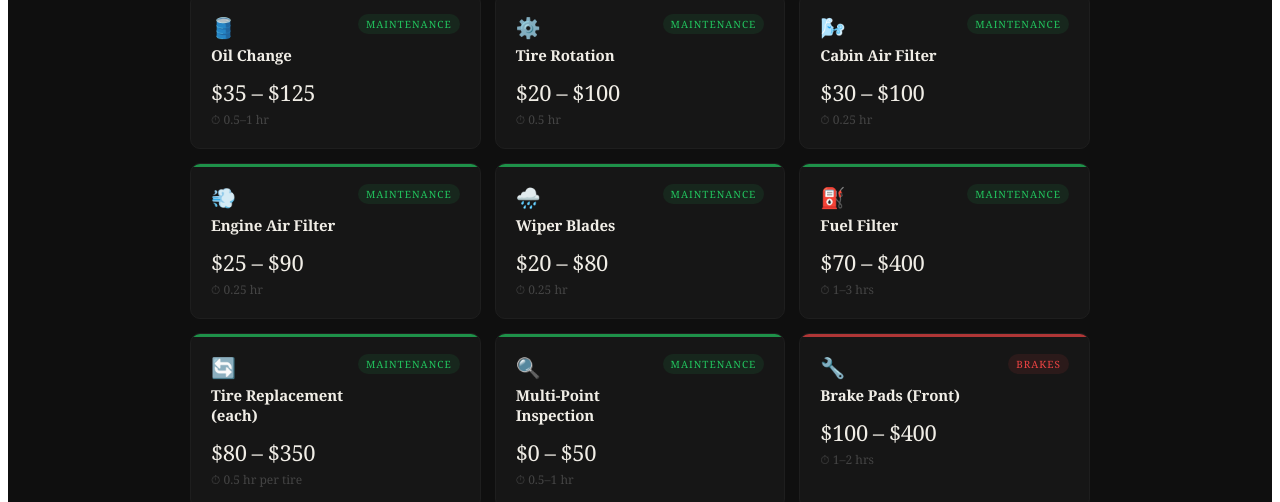
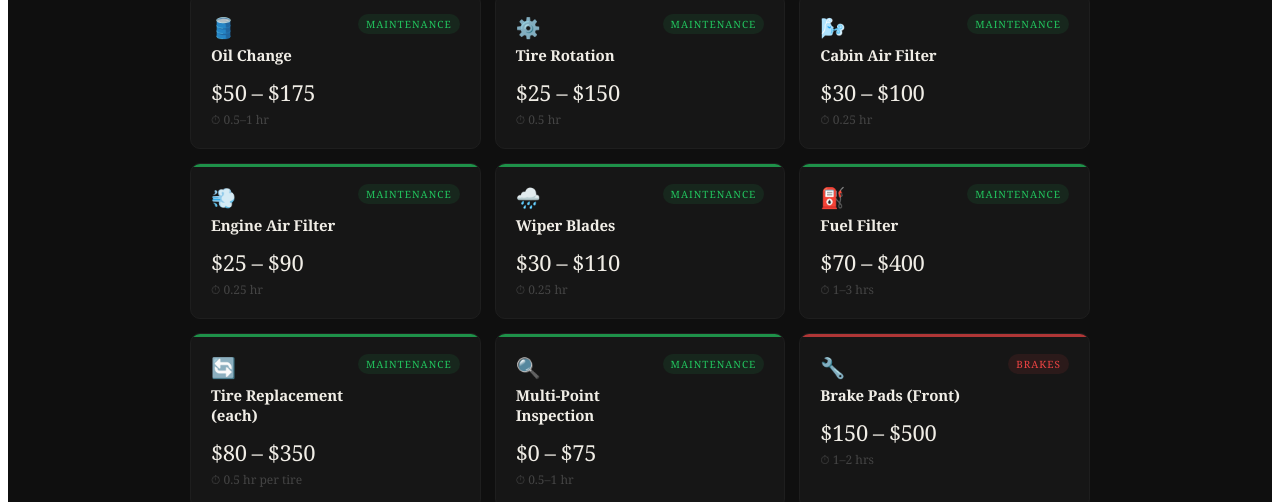
Before and after one commit to MatthewSeman2000/repairiq, a React (Create React App) app: page / in a window 1280 px wide. Shown: the part 326-828 px from the top of the page. Built offline with nearby package versions, Linux system fonts and the light colour scheme.

Commit message:
Update pricing to 2026 rates

```diff
--- a/src/App.jsx
+++ b/src/App.jsx
@@ -8,18 +8,18 @@ const repairData = {
   "Oil Change": {
     icon: "🛢️", category: "Maintenance",
     costs: {
-      "Conventional": { low: 35, high: 75 },
-      "Synthetic Blend": { low: 55, high: 95 },
-      "Full Synthetic": { low: 65, high: 125 },
+      "Conventional": { low: 50, high: 100 },
+      "Synthetic Blend": { low: 75, high: 130 },
+      "Full Synthetic": { low: 100, high: 175 },
     },
     labor: "0.5–1 hr",
-    notes: "Varies by oil type and drain plug accessibility. DIY-friendly.",
+    notes: "Prices have risen significantly since 2022. Full synthetic is now standard on most modern engines.",
   },
   "Tire Rotation": {
     icon: "⚙️", category: "Maintenance",
     costs: {
-      "Standard": { low: 20, high: 50 },
-      "With Balance": { low: 60, high: 100 },
+      "Standard": { low: 25, high: 60 },
+      "With Balance": { low: 80, high: 150 },
     },
     labor: "0.5 hr",
     notes: "Often free or discounted with tire purchase. Recommended every 5–7k miles.",
@@ -42,8 +42,8 @@ const repairData = {
   "Wiper Blades": {
     icon: "🌧️", category: "Maintenance",
     costs: {
-      "Economy (pair)": { low: 20, high: 40 },
-      "Premium Beam (pair)": { low: 40, high: 80 },
+      "Economy (pair)": { low: 30, high: 60 },
+      "Premium Beam (pair)": { low: 60, high: 110 },
     },
     labor: "0.25 hr",
     notes: "Easy DIY. Most auto parts stores will install for free with purchase.",
@@ -69,28 +69,28 @@ const repairData = {
   },
   "Multi-Point Inspection": {
     icon: "🔍", category: "Maintenance",
-    costs: { "Standard": { low: 0, high: 50 } },
+    costs: { "Standard": { low: 0, high: 75 } },
     labor: "0.5–1 hr",
-    notes: "Often free or low-cost at dealerships. Good baseline before any major service.",
+    notes: "Often free at dealerships with any service. Standalone inspections average $50–$75 in 2026.",
   },
 
   // ── BRAKES ───────────────────────────────────────────────────────────────
   "Brake Pads (Front)": {
     icon: "🔧", category: "Brakes",
     costs: {
-      "Economy": { low: 100, high: 180 },
-      "OEM": { low: 150, high: 280 },
-      "Performance": { low: 200, high: 400 },
+      "Economy": { low: 150, high: 250 },
+      "OEM": { low: 220, high: 380 },
+      "Performance": { low: 300, high: 500 },
     },
     labor: "1–2 hrs",
-    notes: "Rear brakes typically cost slightly less. Rotors may add $100–$200.",
+    notes: "Prices are per axle including labor. Rotors may add $150–$300 more if worn.",
   },
   "Brake Pads (Rear)": {
     icon: "🔧", category: "Brakes",
     costs: {
-      "Economy": { low: 90, high: 160 },
-      "OEM": { low: 130, high: 250 },
-      "Performance": { low: 180, high: 360 },
+      "Economy": { low: 130, high: 220 },
+      "OEM": { low: 200, high: 350 },
+      "Performance": { low: 280, high: 460 },
     },
     labor: "1–2 hrs",
     notes: "Electric parking brakes require a special tool to retract the caliper — adds labor cost.",
@@ -200,17 +200,17 @@ const repairData = {
   "Battery Replacement": {
     icon: "🔋", category: "Electrical",
     costs: {
-      "Standard": { low: 120, high: 200 },
-      "AGM/Premium": { low: 180, high: 320 },
+      "Standard": { low: 200, high: 350 },
+      "AGM/Premium": { low: 300, high: 500 },
     },
     labor: "0.5 hr",
-    notes: "Some vehicles require computer reset after replacement. DIY-friendly on most cars.",
+    notes: "Battery prices have risen sharply. Some vehicles require computer reset after replacement.",
   },
   "Alternator": {
     icon: "⚡", category: "Electrical",
     costs: {
-      "Remanufactured": { low: 300, high: 500 },
-      "OEM New": { low: 450, high: 800 },
+      "Remanufactured": { low: 400, high: 650 },
+      "OEM New": { low: 600, high: 1000 },
     },
     labor: "2–4 hrs",
     notes: "Labor varies by vehicle. Some require engine removal — add $200–$400.",
@@ -259,8 +259,8 @@ const repairData = {
   "Wheel Alignment": {
     icon: "🎯", category: "Suspension",
     costs: {
-      "2-Wheel": { low: 60, high: 100 },
-      "4-Wheel": { low: 100, high: 175 },
+      "2-Wheel": { low: 100, high: 150 },
+      "4-Wheel": { low: 175, high: 275 },
     },
     labor: "1 hr",
     notes: "Recommended after new tires, hitting a curb, or if car pulls to one side.",
```
